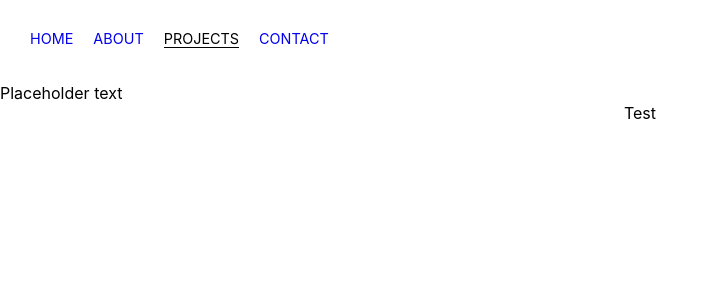
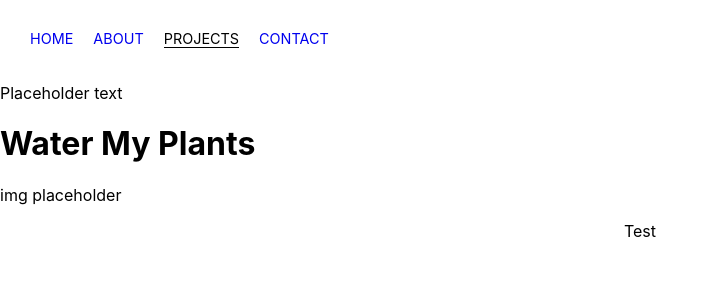
Before and after one commit to annierm18/portfolio-2020, a React (Create React App) app: page /projects in a window 1280 px wide. Shown: the top 300 px of the page, without its empty margins (0-718 px from the left). Built offline with nearby package versions, Linux system fonts and the light colour scheme.

Commit message:
Added PortolioProjects to the Projects page

```diff
--- /dev/null
+++ b/src/components/PortfolioProjects/ProjectItem.js
@@ -0,0 +1,55 @@
+import React, { Component } from "react";
+// import WaterPlant from './waterPlant';
+// import { Container, Row, Col } from "reactstrap";
+// import { Link } from 'react-router-dom';
+
+export default class ProjectItem extends Component {
+    constructor(props) {
+        super(props);
+
+        this.state = {
+            showBack: false,
+        }
+        this.onItemClickHandler = this.onItemClickHandler.bind(this);
+    }
+
+    onItemClickHandler() {
+        this.setState({showBack: !this.state.showBack});
+    }
+
+    render() {
+
+    // const { img, name, index } = this.props.project;
+    const showBack = this.state.showBack;
+
+    const pStyle = {
+        width: "220px"
+      };
+
+      const iStyle = {
+        width: "220px",
+        paddingTop: "30px"
+      };
+
+    return (
+        <div>
+            <h1>Water My Plants</h1>
+            <div onClick={this.onItemClickHandler} className='plant-items-wrapper__plant'>
+                { showBack ?
+                    <div style={iStyle}  className='plant-items-wrapper__plant__back'>
+                        <h1>Using a Raspberry Pi, Heroku, m2x IOT cloud service library, ReactJS, and Visual Studio Code, I built an application that allows users to click a button to water their plants and view live data from their plants </h1>
+                    </div>
+                :
+                    <div onClick={this.onItemClickHandler} className='plant-items-wrapper__plant__front'>
+                        {/* <img src={img} alt="plant" className='plant-items-wrapper__plant__front__plant-image'/> */}
+                        <p>img placeholder</p>
+                    </div>
+                }
+                {/* <div className='plant-items-wrapper__plant__button'>
+                    <Link to="/get-started"><button className='landing__button__start'>Water My Plant</button></Link>
+                </div>   */}
+            </div>
+        </div>
+        )
+    }
+}
--- a/src/components/pages/Projects.js
+++ b/src/components/pages/Projects.js
@@ -1,10 +1,13 @@
 import React from 'react';
 import { FontAwesomeIcon } from "@fortawesome/react-fontawesome";
+import ProjectItem from "../PortfolioProjects/ProjectItem";
 
 export default function() {
     return (
         <div>
            Placeholder text
+           <ProjectItem />
         </div>
+
     );
 }
```
